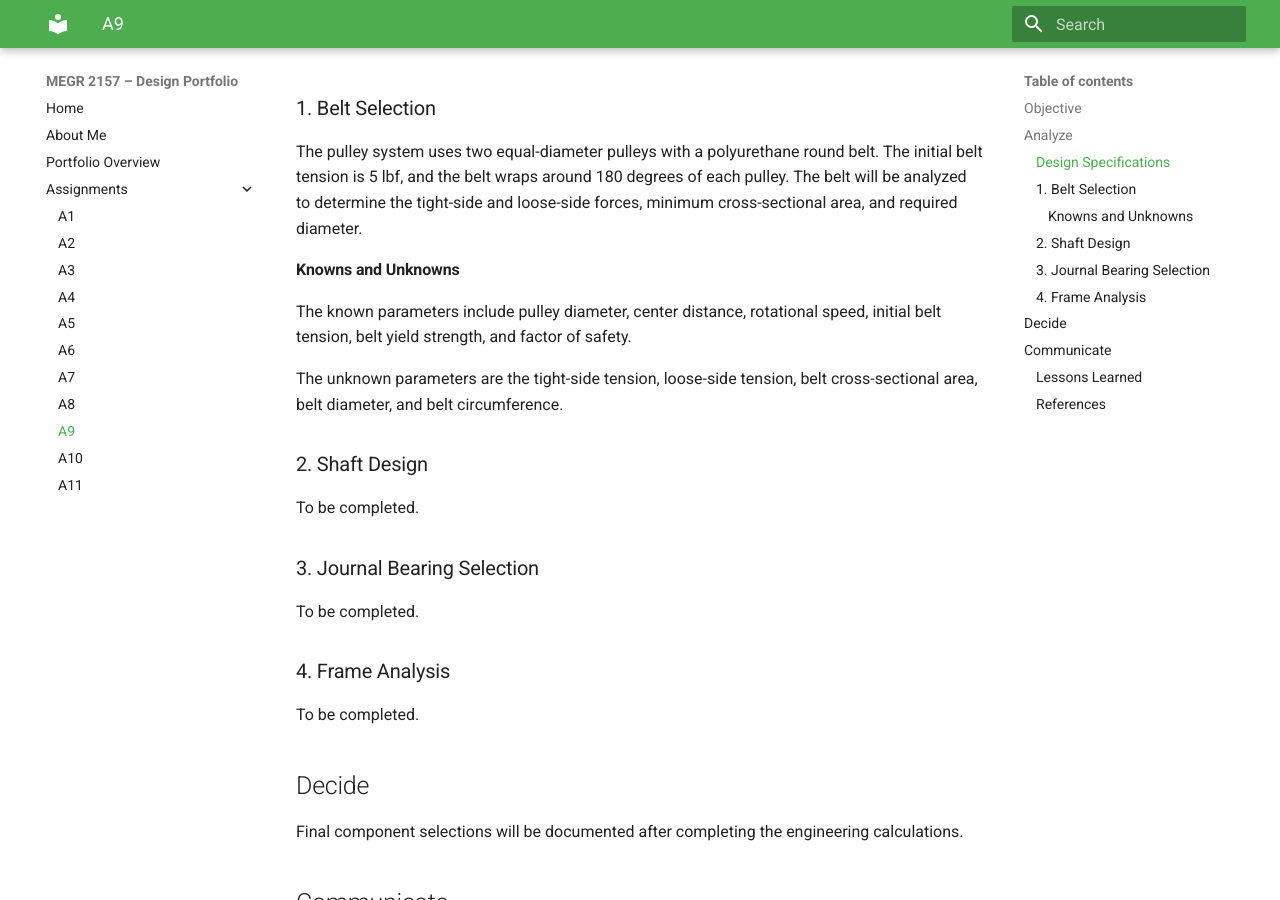
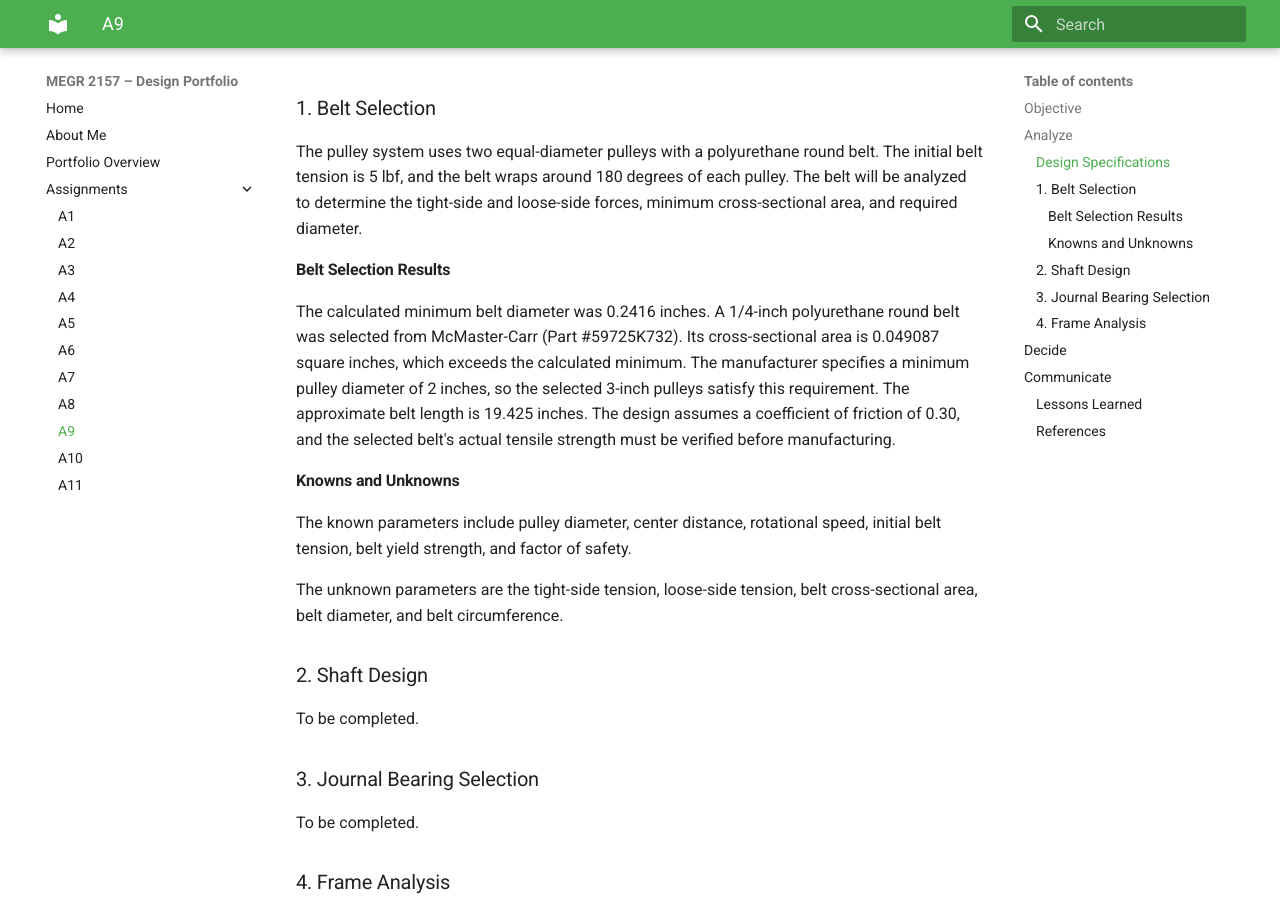
Before and after one commit to cchorny/Chorny-MEGR2157-porfolio, an MkDocs documentation site: the page built from docs/assignments/A09/index.md, in a window 1280 px wide and 900 px high, scrolled down 835 px. Built offline with MkDocs 1.6.1 and Material for MkDocs 9.7.7, drawn with Linux system fonts in a browser that asks for light colours.

Commit message:
Update index.md

```diff
--- a/docs/assignments/A09/index.md
+++ b/docs/assignments/A09/index.md
@@ -23,7 +23,9 @@ The objective of this assignment is to design a belt-driven pulley system that t
 ### 1. Belt Selection
 
 The pulley system uses two equal-diameter pulleys with a polyurethane round belt. The initial belt tension is 5 lbf, and the belt wraps around 180 degrees of each pulley. The belt will be analyzed to determine the tight-side and loose-side forces, minimum cross-sectional area, and required diameter.
+#### Belt Selection Results
 
+The calculated minimum belt diameter was 0.2416 inches. A 1/4-inch polyurethane round belt was selected from McMaster-Carr (Part #59725K732). Its cross-sectional area is 0.049087 square inches, which exceeds the calculated minimum. The manufacturer specifies a minimum pulley diameter of 2 inches, so the selected 3-inch pulleys satisfy this requirement. The approximate belt length is 19.425 inches. The design assumes a coefficient of friction of 0.30, and the selected belt's actual tensile strength must be verified before manufacturing.
 #### Knowns and Unknowns
 
 The known parameters include pulley diameter, center distance, rotational speed, initial belt tension, belt yield strength, and factor of safety.
```
